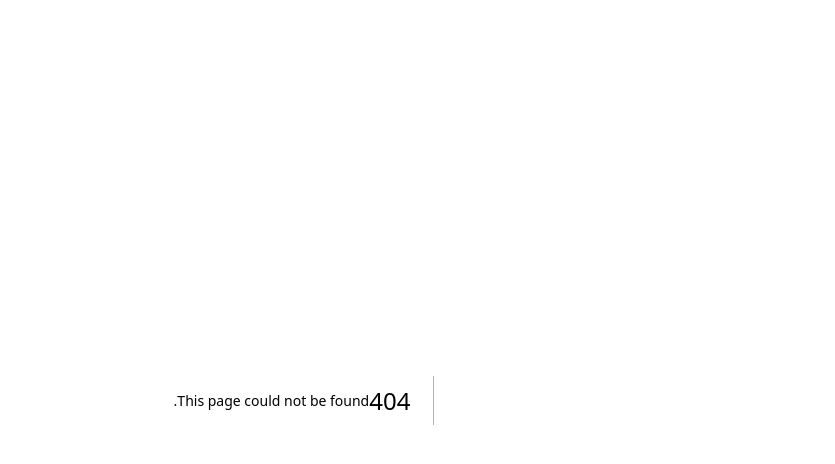
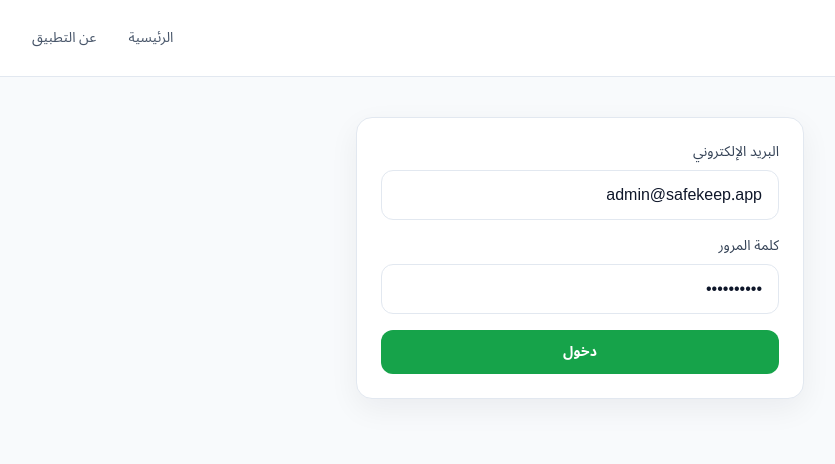
Before and after one commit to ThamerLab/Safekeep, a Next.js app: page /auth/login in a window 1280 px wide. Before the commit this address had no page. Shown: the top 464 px of the page, without its empty margins (368-1203 px from the left). Built offline with nearby package versions, Linux system fonts and the light colour scheme.

Commit message:
Add login page

```diff
--- /dev/null
+++ b/src/app/auth/login/page.tsx
@@ -0,0 +1,69 @@
+'use client'
+
+import { signIn } from 'next-auth/react'
+import { useRouter } from 'next/navigation'
+import { useState } from 'react'
+import type { FormEvent } from 'react'
+
+import { AppShell } from '@/components/layout/app-shell'
+
+export default function LoginPage() {
+  const router = useRouter()
+  const [email, setEmail] = useState('admin@safekeep.app')
+  const [password, setPassword] = useState('Admin@2025')
+  const [error, setError] = useState('')
+  const [loading, setLoading] = useState(false)
+
+  const onSubmit = async (event: FormEvent<HTMLFormElement>) => {
+    event.preventDefault()
+    setLoading(true)
+    setError('')
+
+    const result = await signIn('credentials', {
+      email,
+      password,
+      redirect: false,
+    })
+
+    setLoading(false)
+
+    if (result?.error) {
+      setError('تعذر تسجيل الدخول. تأكد من تهيئة البيانات التجريبية أو أن الحساب صحيح.')
+      return
+    }
+
+    router.push('/dashboard')
+    router.refresh()
+  }
+
+  return (
+    <AppShell title="تسجيل الدخول" showBack>
+      <div className="page-container py-10">
+        <form className="card mx-auto max-w-md space-y-4 p-6" onSubmit={onSubmit}>
+          <div>
+            <label className="mb-2 block text-sm font-medium text-slate-700">البريد الإلكتروني</label>
+            <input
+              className="w-full rounded-xl border border-slate-200 px-4 py-3"
+              value={email}
+              onChange={(event) => setEmail(event.target.value)}
+              type="email"
+            />
+          </div>
+          <div>
+            <label className="mb-2 block text-sm font-medium text-slate-700">كلمة المرور</label>
+            <input
+              className="w-full rounded-xl border border-slate-200 px-4 py-3"
+              value={password}
+              onChange={(event) => setPassword(event.target.value)}
+              type="password"
+            />
+          </div>
+          {error ? <p className="text-sm text-red-600">{error}</p> : null}
+          <button className="w-full rounded-xl bg-primary-600 px-4 py-3 text-sm font-semibold text-white" disabled={loading}>
+            {loading ? 'جاري تسجيل الدخول...' : 'دخول'}
+          </button>
+        </form>
+      </div>
+    </AppShell>
+  )
+}
```
